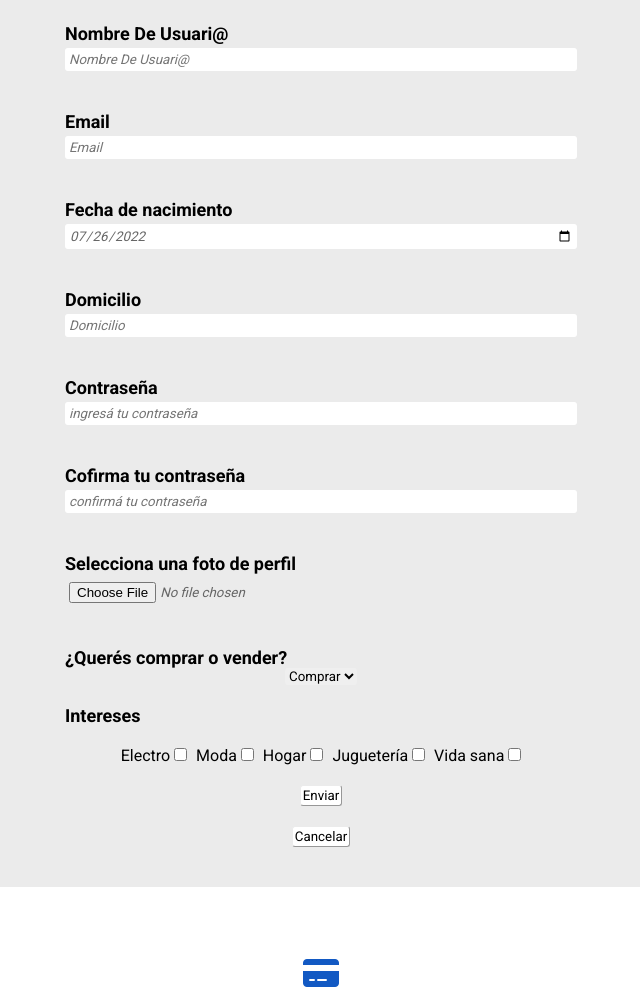
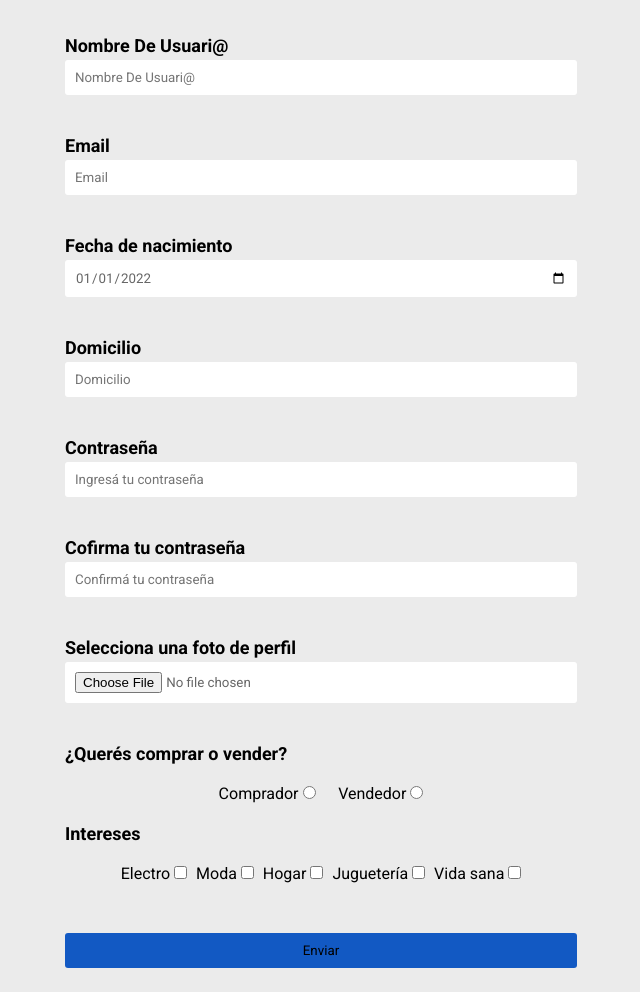
Before and after one commit to RiLeGa/Proyecto-en-Playground, a website: page views/register.html in a window 1280 px wide. Shown: the part 359-1351 px from the top of the page, without its empty margins (319-959 px from the left). Drawn offline with Linux system fonts and the light colour scheme.

Commit message:
finalizo tp formularios

```diff
--- a/public/css/login.css
+++ b/public/css/login.css
@@ -1,5 +1,5 @@
 .login{
-    width: 96%;
+    width: 90%;
     margin: 0 auto;
 }
 .login .container{
@@ -13,11 +13,11 @@
 }
 .login .container input{
     width: 100%;
-    padding:5px;
+    padding:10px;
     border-color: var(--colorGrisClaro);
     border-style: none;
     color: var(--colorGrisOscuro);
-    font-style: italic;
+
 
 
 }
@@ -26,7 +26,7 @@
     background-color: var(--colorCeleste);
     border-radius:  2px var(--colorCeleste);
     margin-top: 30px;
-    padding: 5px;
+    padding: 10px;
     border-color: var(--colorCeleste);
     border-style: none;
     border-radius: 3px;
@@ -40,7 +40,7 @@
 /* Tablet */
 @media (min-width:768px){
     .login{
-        width: 96%;
+        width: 50%;
         margin: 0 auto;
     }
     .login .container{
@@ -54,11 +54,10 @@
     }
     .login .container input{
         width: 100%;
-        padding:5px;
+        padding:10px;
         border-color: var(--colorGrisClaro);
         border-style: none;
         color: var(--colorGrisOscuro);
-        font-style: italic;
 
 
     }
@@ -67,7 +66,7 @@
         background-color: var(--colorCeleste);
         border-radius:  2px var(--colorCeleste);
         margin-top: 30px;
-        padding: 5px;
+        padding: 10px;
         border-color: var(--colorCeleste);
         border-style: none;
         border-radius: 3px;
@@ -82,7 +81,7 @@
 /* Desktop */
 @media (min-width:1024px){
     .login{
-        width: 96%;
+        width: 50%;
         margin: 0 auto;
     }
     .login .container{
@@ -96,11 +95,10 @@
     }
     .login .container input{
         width: 100%;
-        padding:5px;
+        padding:10px;
         border-color: var(--colorGrisClaro);
         border-style: none;
         color: var(--colorGrisOscuro);
-        font-style: italic;
 
 
     }
@@ -109,13 +107,13 @@
         background-color: var(--colorCeleste);
         border-radius:  2px var(--colorCeleste);
         margin-top: 30px;
-        padding: 5px;
+        padding: 10px;
         border-color: var(--colorCeleste);
         border-style: none;
         border-radius: 3px;
         margin-bottom: 20px;
     }
-    .login button a{
+    .login button {
         color: white;
 
     }
--- a/public/css/register.css
+++ b/public/css/register.css
@@ -25,6 +25,16 @@
     margin-top: 3px;
     margin-bottom: 20px;
 }
+
+.register form .perfil{
+    display: flex;
+    width: 40%;
+    flex-direction: row;
+    justify-content: space-between;
+    align-items: center;
+    margin-top: 20px;
+}
+
 .register .container{
     display: flex;
     width: 100%;
@@ -38,7 +48,8 @@
 }
 
 .register  .container input{
-    padding: 4px;/* permite agrandar o achicar a gusto la barra para colocar el nombre */
+    background-color: white;
+    padding: 10px;/* permite agrandar o achicar a gusto la barra para colocar el nombre */
     margin-top: 4px;
     border-width: 1px;
     border-radius: 3px;
@@ -46,7 +57,6 @@
     border-radius: 3px;
     border-style: none;
     color: var(--colorGrisOscuro);
-    font-style: italic;
 }
 
 .register .container small{
@@ -66,21 +76,16 @@
     margin-bottom: 20px;
 }
 .register button{
-    padding: 2px;
-    background-color: white;
-    border-color: var(--colorGrisClaro);
-    border-width: 1px;
-    border-radius: 3px;
-    margin-bottom: 20px;
+        width: 100%;
+        background-color: var(--colorCeleste);
+        border-radius:  2px var(--colorCeleste);
+        margin-top: 30px;
+        padding: 10px;
+        border-color: var(--colorCeleste);
+        border-style: none;
+        border-radius: 3px;
+        margin-bottom: 20px;
 
-}
-
-.register select{
-    border-width: 1px;
-    border-radius: 3px;
-    border-color: var(--colorGrisClaro);
-    border-radius: 3px;
-    border-style: none;
 }
 
 /* Tablet */
--- a/views/register.html
+++ b/views/register.html
@@ -13,7 +13,7 @@
         <section>
             <img src="/images/logo-mercado-liebre.svg" alt="Logo de Mercado Liebre">
         <div>
-            <input type="search" name="q" placeholder="Buscar productos, marcas" autofocus required>
+            <input type="search" name="q" placeholder="Buscar productos, marcas" autofocus>
             <i class="fas fa-search"></i>
         </div>
             <h2><i class="fas fa-hand-holding-usd"></i>Comprá en cuotas y sin tarjeta de credito</h2>
@@ -38,48 +38,49 @@
     </header>
     <main class="register">
         <h2>¡Bienvenido a MercadoLiebre!</h2>
-        <form action="/registro" method="get">
+        <form action="/" method="get">
            <div class="container">
                <h4>Nombre y Apellido</h4>
-               <input type="text" name="nombre"  id="nombre" placeholder="Nombre y Apellido" required>
+               <input type="text" name="nombre"  id="nombre" placeholder="Nombre y Apellido">
                <small>*Por favor ingresa tu nombre</small>
            </div>
            <div class="container">
                 <h4>Nombre De Usuari@</h4>
-               <input type="text" name="nombreDeUsuario" id="nombreDeUsuario" placeholder="Nombre De Usuari@" required>
+               <input type="text" name="nombreDeUsuario" id="nombreDeUsuario" placeholder="Nombre De Usuari@">
            </div>
            <div class="container">
                 <h4>Email</h4>
-                <input type="email" name="email" id="email" placeholder="Email" required>
+                <input type="email" name="email" id="email" placeholder="Email">
            </div>
 
             <div class="container">
                 <h4>Fecha de nacimiento</h4>
-                <input type="date" name="fecha" value="2022-07-26" required>
+                <input type="date" name="fecha" value="2022-01-01">
             </div>
 
             <div class="container">
                 <h4>Domicilio</h4>
-                 <input type="text" name="domicilio" id="domicilio"  placeholder="Domicilio" required>
+                 <input type="text" name="domicilio" id="domicilio"  placeholder="Domicilio">
             </div>
 
               <div class="container">
                 <h4>Contraseña</h4>
-                 <input type="password" name="contrasenia" id="contrasenia"  placeholder="ingresá tu contraseña" required>
+                 <input type="password" name="contrasenia" id="contrasenia"  placeholder="Ingresá tu contraseña">
               </div>
                <div class="container">
                 <h4>Cofirma tu contraseña</h4>
-                 <input type="password" name="clave2" id="clave2" placeholder="confirmá tu contraseña" required>
+                 <input type="password" name="clave2" id="clave2" placeholder="Confirmá tu contraseña">
                </div>
                <div class="container">
                 <h4>Selecciona una foto de perfil</h4>
                  <input type="file" name="avatar">
                </div>
             <h4>¿Querés comprar o vender?</h4>
-            <select name="perfil" required>
-             <option value="comprador">Comprar</option>
-             <option value="vendedor">Vender</option>
-            </select>
+            <div class="perfil">
+                <span>Comprador <input type="radio" name="Perfil" value="Comprador"></span>
+
+                <span>Vendedor <input type="radio" name="Perfil" value="Vendedor"></span>
+            </div>
             <h4>Intereses</h4>
             <div class="Intereses">
                 <span for="Elec">Electro <input type="checkbox" name="intereses" value="Electro"></span>
@@ -93,7 +94,7 @@
                 <span for="VS">Vida sana <input type="checkbox" name="intereses" value="Vida sana"></span>
 
             </div>
-            <button type="submit"><a href="/">Enviar</a></button>
+            <button type="submit">Enviar</button>
             <button type="reset">Cancelar</button>
         </form>
 
```
Also changed, not shown: views/login.html (+2 -1 lines).
